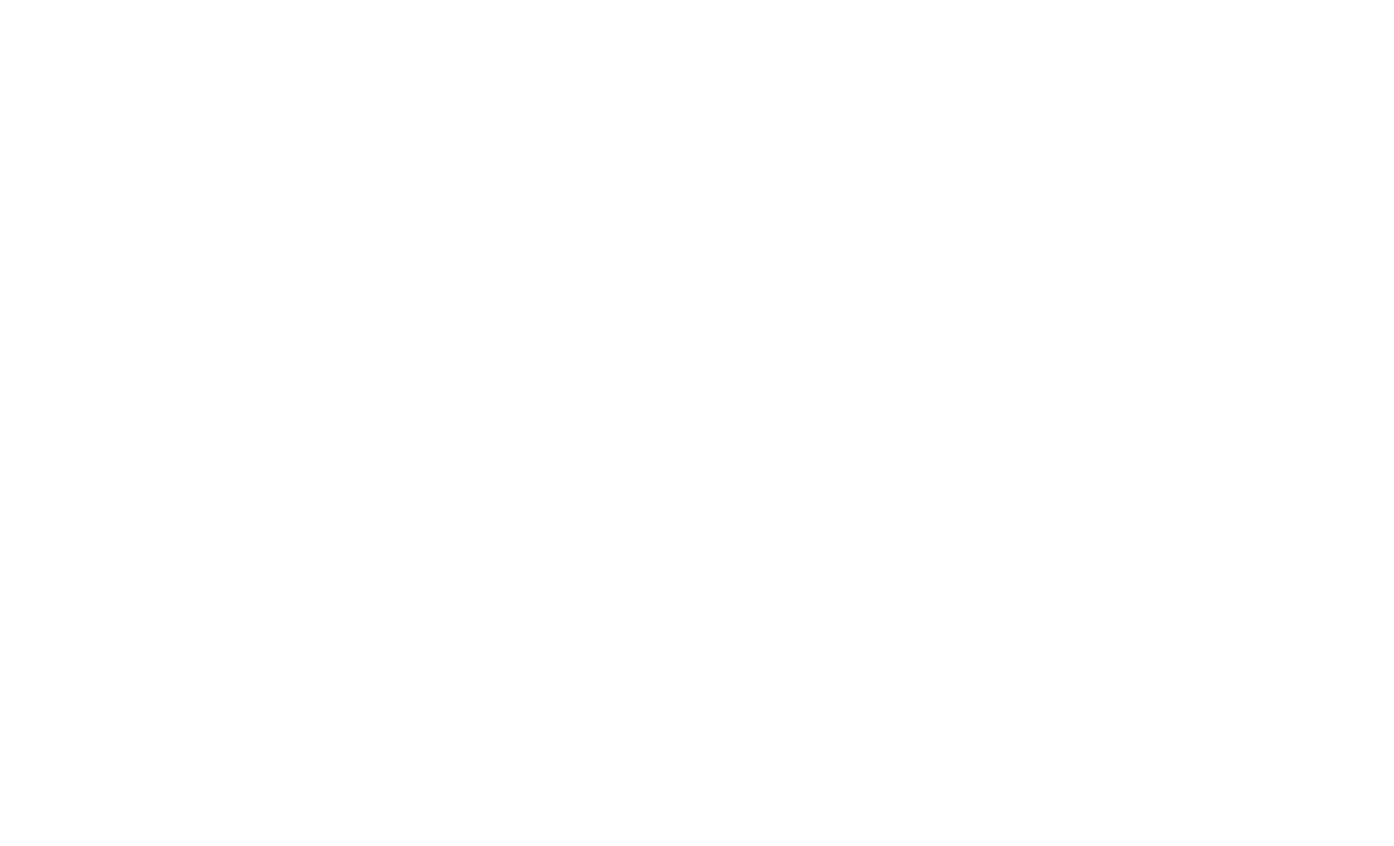
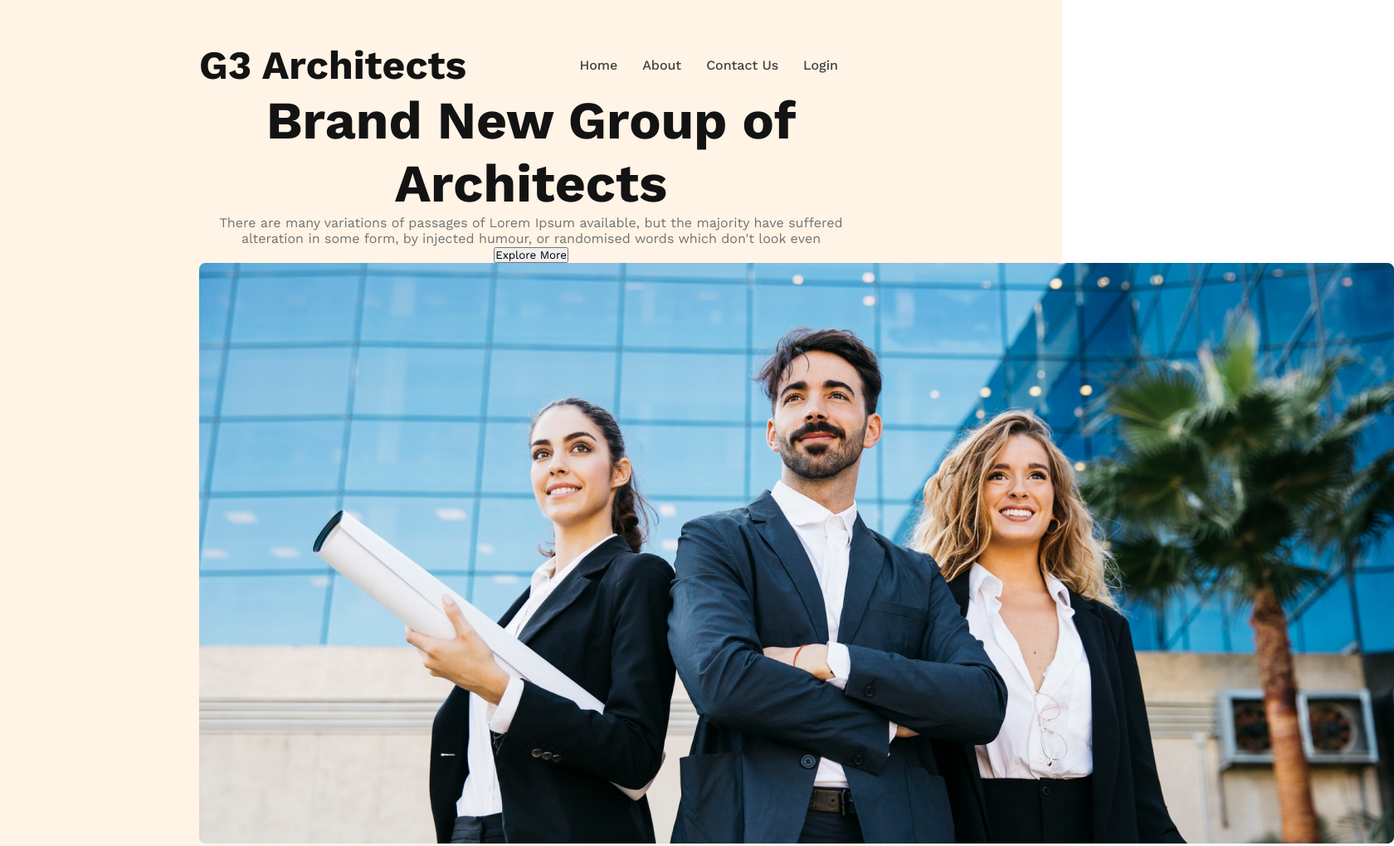
Before and after one commit to sabilar-rahman/module-09-g3-architecture-, a plain HTML site: page index.html in a window 1280 px wide. Shown: the top 1020 px of the page at 83% size, 1680 px wide, since content can reach past the window. Before the commit the page ends 800 px from the top, so only its background shows below. Drawn offline with nearby package versions, Linux system fonts and the light colour scheme.

Commit message:
banner added

```diff
--- a/index.html
+++ b/index.html
@@ -1,12 +1,54 @@
 <!DOCTYPE html>
 <html lang="en">
+
 <head>
     <meta charset="UTF-8">
     <meta name="viewport" content="width=device-width, initial-scale=1.0">
+
+    <link rel="preconnect" href="https://fonts.googleapis.com">
+    <link rel="preconnect" href="https://fonts.gstatic.com" crossorigin>
+    <link
+        href="https://fonts.googleapis.com/css2?family=Lato:wght@700;900&family=Open+Sans:wght@400;800&family=Work+Sans:wght@400;500;600;700;800&display=swap"
+        rel="stylesheet">
     <title>g3 architect</title>
     <link rel="stylesheet" href="style/style.css">
 </head>
+
 <body>
+    <header>
+        <nav>
+            <h3 class="nav-title">G3 Architects</h3>
+            <ul>
+                <li><a href="">Home</a></li>
+                <li><a href="">About</a></li>
+                <li><a href="">Contact Us</a></li>
+                <li><a href="">Login</a></li>
+            </ul>
+        </nav>
 
+        <div class="banner">
+            <div class="banner-content">
+                <h1 class="banner-title">Brand New
+                    Group of Architects
+                </h1>
+                <p class="banner-description">There are many variations of passages of Lorem Ipsum available, but the
+                    majority have suffered alteration in some form, by injected humour, or randomised words which don't
+                    look even</p>
+
+                <button class="btn-primary">Explore More</button>
+
+            </div>
+            <img src="images/banner.png" alt="">
+        </div>
+
+    </header>
+    <main>
+
+    </main>
+
+    <footer>
+
+    </footer>
 </body>
+
 </html>
--- a/style/style.css
+++ b/style/style.css
@@ -0,0 +1,73 @@
+* {
+    margin: 0;
+    padding: 0;
+
+    font-family: 'Work Sans';
+}
+
+/* header style */
+header {
+    background: rgba(255, 144, 14, 0.10);
+    padding: 50px 240px;
+}
+
+nav {
+    display: flex;
+    justify-content: space-between;
+    align-items: center;
+}
+
+nav>ul {
+    display: flex;
+
+}
+
+nav li {
+    list-style: none;
+    margin-right: 30px;
+    font-weight: 500;
+    font-size: 1rem;
+}
+
+nav li a {
+    text-decoration: none;
+    color: #424242;
+}
+
+.nav-title {
+    font-size: 3rem;
+    /* 3*16=48 */
+    font-weight: 700;
+    color: #131313;
+
+}
+
+/* banner section start */
+.banner {}
+
+
+.banner-content {
+    max-width: 800px;
+    text-align: center;
+    margin: 0 auto;
+}
+
+.banner-title {
+    color: #131313;
+    font-size: 64px;
+    font-weight: 700;
+
+
+}
+
+.banner-description {
+
+    color: #727272;
+    font-size: 16px;
+    font-weight: 400;
+
+}
+
+.btn-primary {
+
+}
```
